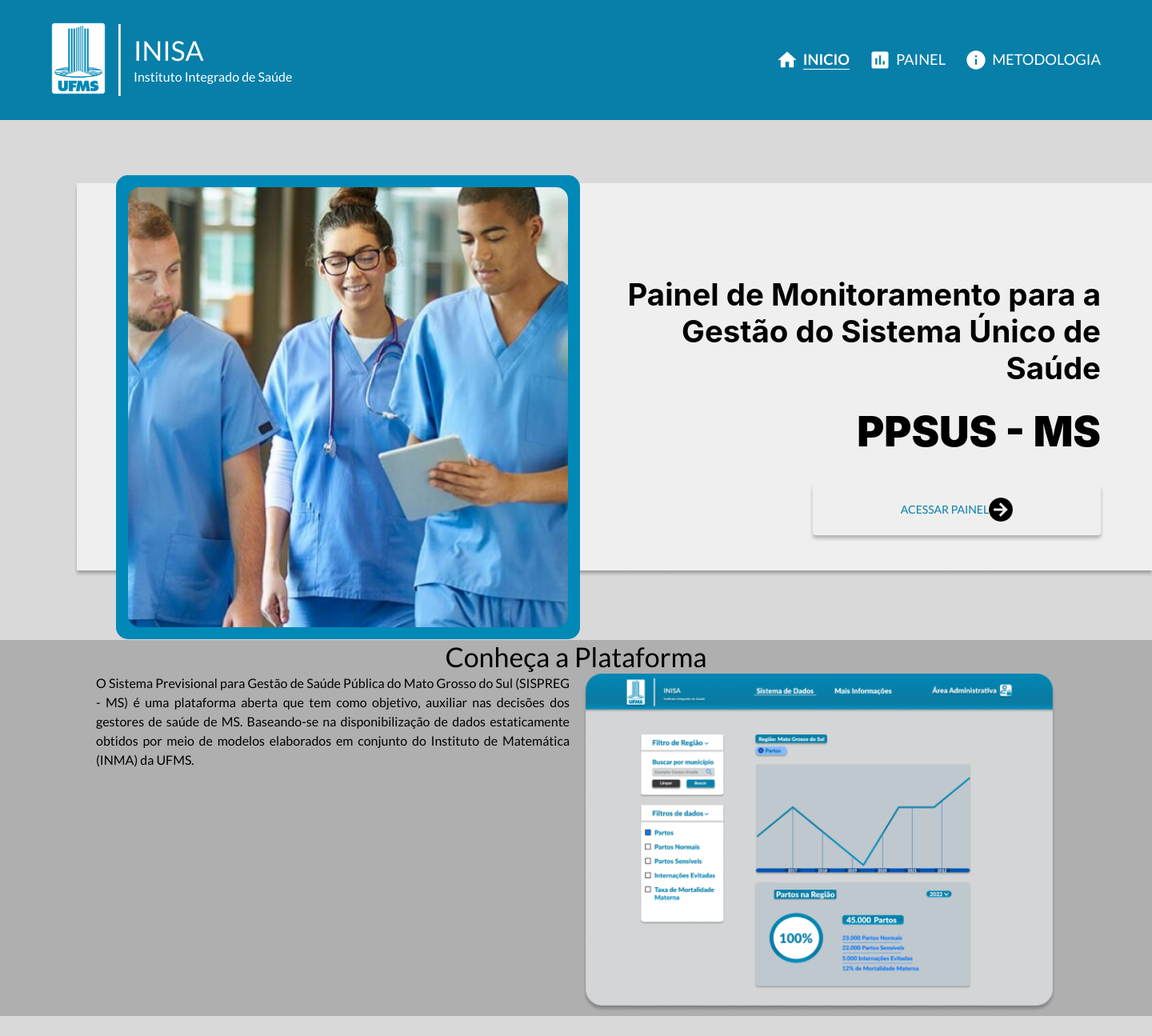
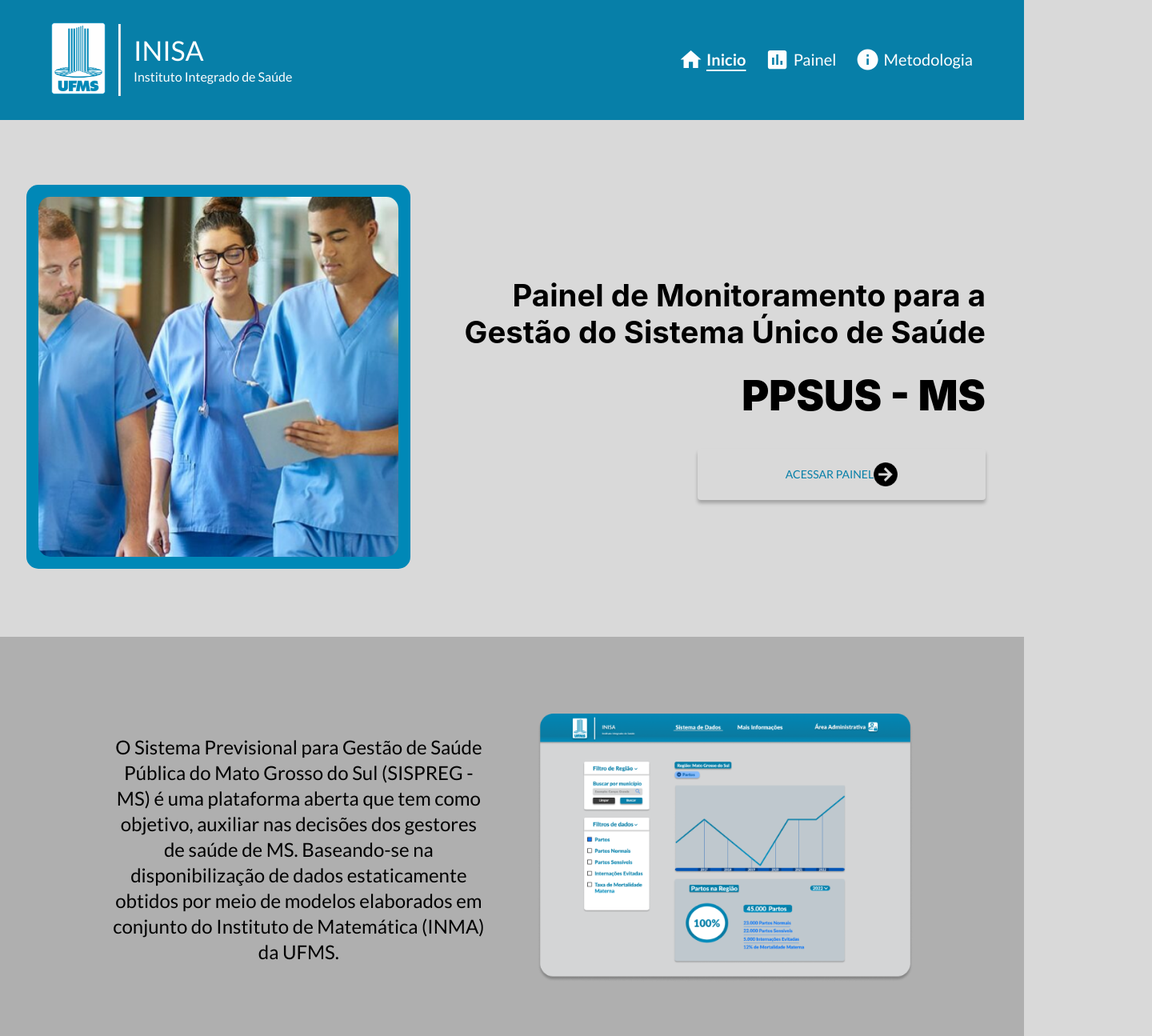
Before and after one commit to FACOM-INISA/website, a Next.js app: page / in a window 1280 px wide. Shown: the top 1295 px of the page at 80% size, 1440 px wide, since content can reach past the window. Built offline with nearby package versions, Linux system fonts and the light colour scheme.

Commit message:
refactor: simplificação geral da página principal, header e footer para ficar mais responsivo

```diff
--- a/components/header.tsx
+++ b/components/header.tsx
@@ -24,19 +24,21 @@
 
   return (
     <Box
-      sx={{
-        padding: '0 4em',
+      sx={(theme) => ({
+        [theme.breakpoints.up('lg')]: { padding: '0 4em' },
+        [theme.breakpoints.up('xl')]: { padding: '0 8em' },
+        [theme.breakpoints.down('lg')]: { padding: '0 2em' },
         height: 150,
         display: 'flex',
         flexDirection: 'row',
         backgroundColor: 'primary.main',
         color: 'primary.contrastText',
-      }}
+      })}
     >
       {/* container esquerdo */}
       <Grid container spacing={2} alignItems="center">
         <Grid item>
-          <Link href="/">
+          <Link href="/" passHref>
             <a>
               <Image src={logo} alt="UFMS Logo" width={68} height={90} />
             </a>
@@ -67,17 +69,17 @@
                 <a>
                   <Typography
                     sx={{
-                      fontSize: '1.15em',
-                      textTransform: 'uppercase',
+                      fontSize: '1.25em',
+                      textTransform: 'none',
                       display: 'flex',
-                      alignItems: 'center',
-                      columnGap: 0.75,
+                      alignItems: 'start',
+                      columnGap: 0.5,
                       fontWeight: active ? 'bold' : 'normal',
                       textDecoration: active ? 'underline' : 'none',
                       textUnderlineOffset: 5,
                     }}
                   >
-                    {Icon && <Icon sx={{ fontSize: '1.75rem' }} />}
+                    {Icon && <Icon sx={{ fontSize: '1.95rem' }} />}
                     {item.name}
                   </Typography>
                 </a>
--- a/components/integrantes.tsx
+++ b/components/integrantes.tsx
@@ -1,21 +1,32 @@
 import type { NextPage } from 'next';
 import React from 'react';
-import Image from 'next/image'
-import { Card, CardActionArea, CardContent, CardMedia, Avatar, Divider, Typography, Grid, createTheme, ThemeProvider } from '@mui/material';
+import Image from 'next/image';
+import {
+  Card,
+  CardActionArea,
+  CardContent,
+  CardMedia,
+  Avatar,
+  Divider,
+  Typography,
+  Grid,
+  createTheme,
+  ThemeProvider,
+} from '@mui/material';
 import styles from '../styles/components/Integrantes.module.css';
 import Lattes from '../public/images/lattes.svg';
 import Linkedin from '../public/images/linkedin.svg';
 
 const theme = createTheme({
   palette: {
-        primary:{
+    primary: {
       main: '#077FA8',
-        }
+    },
   },
 
   typography: {
     fontFamily: 'Lato',
-    }
+  },
 });
 
 interface CardItem {
@@ -34,7 +45,7 @@
     name: 'Nathan Aratani',
     desc: 'Docente pesquisador e Coordenador no Instituto Integrado de Saúde',
     linkedin: 'https://br.linkedin.com/in/nathan-aratani-838360b4',
-        lattes: 'http://lattes.cnpq.br/4421062652834737'
+    lattes: 'http://lattes.cnpq.br/4421062652834737',
   },
   {
     id: 2,
@@ -42,7 +53,7 @@
     name: 'Hudson Borges',
     desc: 'Docente pesquisador na Faculdade de Computação',
     linkedin: 'https://www.fundect.ms.gov.br',
-        lattes: 'http://lattes.cnpq.br/4732229402586329'
+    lattes: 'http://lattes.cnpq.br/4732229402586329',
   },
   {
     id: 3,
@@ -50,15 +61,16 @@
     name: 'José Pedro',
     desc: 'Estudante de Engenharia de Computação',
     linkedin: 'https://br.linkedin.com/in/josélp',
-        lattes: 'http://lattes.cnpq.br/9795863779374673'
+    lattes: 'http://lattes.cnpq.br/9795863779374673',
   },
   {
     id: 4,
     img: 'https://media-exp1.licdn.com/dms/image/D4D03AQGnV-H3ix7LMA/profile-displayphoto-shrink_800_800/0/1665173752285?e=2147483647&v=beta&t=NWwEo-K8LHKXqR5QP16fiRH82s7uEiUi9DNrpcwAPj0',
     name: 'Leonardo Kazu',
     desc: 'Estudante de Ciência da Computação',
-        linkedin: 'https://br.linkedin.com/in/leonardo-kazuyoshi-takahashi-da-silva-0122b0224?trk=people-guest_people_search-card',
-        lattes: ' http://lattes.cnpq.br/7507601980536823'
+    linkedin:
+      'https://br.linkedin.com/in/leonardo-kazuyoshi-takahashi-da-silva-0122b0224?trk=people-guest_people_search-card',
+    lattes: ' http://lattes.cnpq.br/7507601980536823',
   },
   {
     id: 5,
@@ -66,29 +78,24 @@
     name: 'Letícia Yurie',
     desc: 'Estudante de Engenharia de Software',
     linkedin: 'https://www.linkedin.com/in/leticiayurie',
-        lattes: 'https://lattes.cnpq.br'
-    }
+    lattes: 'https://lattes.cnpq.br',
+  },
 ];
-
 
 export const IntegranteComponent: NextPage = () => {
   return (
     <ThemeProvider theme={theme}>
-            <Grid container sx={{ flexGrow: 2 }} spacing={2}>
+      <Grid container rowGap={4} justifyContent="center">
         {cardItems.map((card) => (
-                    <Grid item xs={2} sm={4} md={4} key={card.id}>
+          <Grid item key={card.id}>
             <Card className={styles.cards}>
-                            <Avatar
-                                src={card.img}
-                                sx={{ width: 110, height: 110 }}
-                                alt={card.name}
-                            />
+              <Avatar src={card.img} sx={{ width: 110, height: 110 }} alt={card.name} />
 
               <CardContent>
                 <Typography variant="h5">{card.name}</Typography>
               </CardContent>
 
-                            <Divider style={{width:'80%'}} />
+              <Divider style={{ width: '80%' }} />
 
               <CardContent>
                 <Typography>{card.desc}</Typography>
@@ -97,8 +104,9 @@
               <CardContent className={styles.portfolios}>
                 <CardActionArea href={card.linkedin}>
                   <CardMedia>
-                                        <Image src={Linkedin}
-                                            alt = "Linkedin Logo"
+                    <Image
+                      src={Linkedin}
+                      alt="Linkedin Logo"
                       width={40}
                       height={40}
                       objectFit="contain"
@@ -108,8 +116,9 @@
 
                 <CardActionArea href={card.lattes}>
                   <CardMedia>
-                                        <Image src={Lattes}
-                                            alt = "Lattes Logo"
+                    <Image
+                      src={Lattes}
+                      alt="Lattes Logo"
                       width={45}
                       height={45}
                       objectFit="contain"
--- a/components/parceiros.tsx
+++ b/components/parceiros.tsx
@@ -27,9 +27,8 @@
     img: 'https://opendatasus.saude.gov.br/uploads/group/2022-01-11-181122.577845logoms.png',
     name: 'SUS',
     url: 'https://www.gov.br/pt-br/servicos/acessar-a-plataforma-movel-de-servicos-digitais-do-ministerio-da-saude',
-    }
+  },
 ];
-
 
 const ParceiroComponent: NextPage = () => {
   return (
@@ -37,20 +36,20 @@
       {cardItems.map((card) => (
         <Card className={styles.parceiros} key={card.id}>
           <CardActionArea
-                        href = {card.url}
+            href={card.url}
             style={{
-                            display: "flex",
-                            justifyContent: "center"
+              display: 'flex',
+              justifyContent: 'center',
             }}
           >
             <CardMedia
               style={{
-                            width: "auto",
-                            maxHeight: "8rem"
+                width: 'auto',
+                maxHeight: '6rem',
               }}
               component="img"
               image={card.img}
-                        alt = {card.name}
+              alt={card.name}
             />
           </CardActionArea>
         </Card>
--- a/pages/index.tsx
+++ b/pages/index.tsx
@@ -14,32 +14,19 @@
 
 import NextLink from 'next/link';
 
-const theme = createTheme({
-  palette: {
-    primary: {
-      main: '#077FA8',
-    },
-  },
-
-  typography: {
-    fontFamily: 'Lato',
-  },
-});
-
 const texto = `O Sistema Previsional para Gestão de Saúde Pública do Mato Grosso do Sul (SISPREG - MS) é uma plataforma aberta que tem como objetivo,
 auxiliar nas decisões dos gestores de saúde de MS. Baseando-se na disponibilização de dados estaticamente obtidos por meio de modelos elaborados
 em conjunto do Instituto de Matemática (INMA) da UFMS. `;
 
 const Home: NextPage = () => {
   return (
-    <ThemeProvider theme={theme}>
     <Layout className={styles.center}>
       {/* body */}
-        <div className={styles.body}>
+
       <div className={styles.landing}>
         <div className={styles.img_container}>
           <span>
-                <Image src={landing} alt="UFMS Logo" width={550} height={550} layout="fixed" />
+            <Image src={landing} alt="UFMS Logo" width={450} height={450} layout="fixed" />
           </span>
         </div>
 
@@ -54,7 +41,6 @@
           </NextLink>
         </div>
       </div>
-        </div>
 
       <Grid
         id="1"
@@ -64,11 +50,33 @@
         justifyContent="center"
         alignItems="center"
       >
-          <Typography variant="h4">Conheça a Plataforma</Typography>
-          <Grid className={styles.plataforma_container} container xs={10}>
-            <Grid container wrap="nowrap" spacing={2}>
-              <Grid item xs>
-                <Typography>{texto}</Typography>
+        <Grid
+          className={styles.plataforma_container}
+          container
+          direction="column"
+          alignContent="center"
+          margin="4em auto"
+        >
+          {/* <Grid item>
+            <Typography
+              variant="h3"
+              textAlign="center"
+              sx={{
+                marginBottom: '1em',
+                color: 'primary.main',
+                fontWeight: 'bold',
+                textDecoration: 'underline',
+                textUnderlineOffset: 10,
+              }}
+            >
+              A Plataforma
+            </Typography>
+          </Grid> */}
+          <Grid container wrap="nowrap" justifyContent="center" spacing={8} xs={12} md={10}>
+            <Grid item margin="auto" xs>
+              <Typography variant="h5" textAlign="center">
+                {texto}
+              </Typography>
             </Grid>
             <Grid item xs>
               <Image src={plataforma} alt="Imagem da Plataforma" width={700} height={500} />
@@ -80,18 +88,17 @@
       <div id="2" className={styles.integrantes}>
         <h1>Nossos Integrantes</h1>
         <div className={styles.cards_integrantes}>
-            <IntegranteComponent></IntegranteComponent>
+          <IntegranteComponent />
         </div>
       </div>
 
       <div className={styles.parcerias}>
         <h1>Instituições Parceiras</h1>
         <div>
-            <ParceiroComponent></ParceiroComponent>
+          <ParceiroComponent />
         </div>
       </div>
     </Layout>
-    </ThemeProvider>
   );
 };
 
--- a/styles/Institucional.module.css
+++ b/styles/Institucional.module.css
@@ -5,26 +5,15 @@
   align-items: center;
 }
 
-.body {
-  display: block;
-  background-image: url('../public/images/retangulo.png');
-  background-repeat: no-repeat;
-  background-position: right;
-  height: calc(100vh - 150px);
-  max-width: 1440px;
-}
+.landing {
+  max-width: 1240px;
+  margin: 6em 3em;
 
-.landing {
   display: flex;
   flex-direction: row;
-  margin: 3rem 4rem auto 10rem;
-}
+  align-items: center;
 
-.img_container {
-  position: relative;
-  padding-top: 3%;
-  padding-bottom: 3%;
-  width: 100%;
+  column-gap: 2em;
 }
 
 .img_container span {
@@ -36,8 +25,8 @@
 .img_container span::before {
   content: ' ';
   display: block;
-  width: 580px;
-  height: 580px;
+  width: 480px;
+  height: 480px;
   position: absolute;
   left: -15px;
   top: -15px;
@@ -46,7 +35,6 @@
 }
 
 .ppsus {
-  padding-top: 10%;
   text-align: right;
   font-size: larger;
 }
@@ -79,20 +67,14 @@
   background-color: #afafaf;
   font-size: larger;
   font-weight: 900;
-}
-
-.plataforma_container {
-  text-align: justify;
-  display: flex;
-  flex-direction: row;
-  justify-content: space-between;
+  padding: 1em 0 2em;
 }
 
 .integrantes {
   font-size: larger;
   font-weight: 900;
   text-align: center;
-  padding: 1rem 10rem 2rem 10rem;
+  margin: 2em auto;
 }
 
 .cards_integrantes {
@@ -105,4 +87,5 @@
   font-weight: 900;
   text-align: center;
   padding: 1rem 10rem 4rem 10rem;
+  margin-bottom: 2em;
 }
--- a/styles/components/Footer.module.css
+++ b/styles/components/Footer.module.css
@@ -1,7 +1,7 @@
 .footer {
   display: flex;
   flex-direction: row;
-    padding: 2rem 10rem 2rem 10rem;
+  padding: 1em 10em;
   justify-content: space-between;
   align-items: center;
   background-color: var(--azul-uf);
@@ -23,7 +23,7 @@
 }
 
 .container_inisa span {
-    background-color: #FEFEFE;
+  background-color: #fefefe;
   width: 3px;
   border-radius: 5px;
   margin: 0 30px 0 30px;
--- a/styles/components/Parceiros.module.css
+++ b/styles/components/Parceiros.module.css
@@ -3,6 +3,7 @@
   flex-direction: row;
   justify-content: space-between;
   padding-top: 1rem;
+  gap: 2em;
 }
 
 .parceiros {
@@ -10,10 +11,10 @@
   flex-direction: column;
   justify-content: space-evenly;
   align-items: center;
-    height: 300px;
-    width: 300px;
-    background-color: #FFFFFF;
-    border: 2px solid #A8A8A8;
+  height: 250px;
+  width: 250px;
+  background-color: #ffffff;
+  border: 2px solid #a8a8a8;
   border-radius: 500px;
   margin: 0 10px 0 10px;
 }
--- a/styles/globals.css
+++ b/styles/globals.css
@@ -7,7 +7,7 @@
   font-family: -apple-system, Lato, BlinkMacSystemFont, Segoe UI, Roboto, Oxygen, Ubuntu, Cantarell,
     Fira Sans, Droid Sans, Helvetica Neue, sans-serif;
   background-color: #d9d9d9;
-  min-width: 1440px;
+  min-width: 1024px;
 }
 
 :root {
```
Also changed, not shown: components/footer.tsx (+20 -10 lines). Lines whose indentation alone changed are shown as unchanged.
